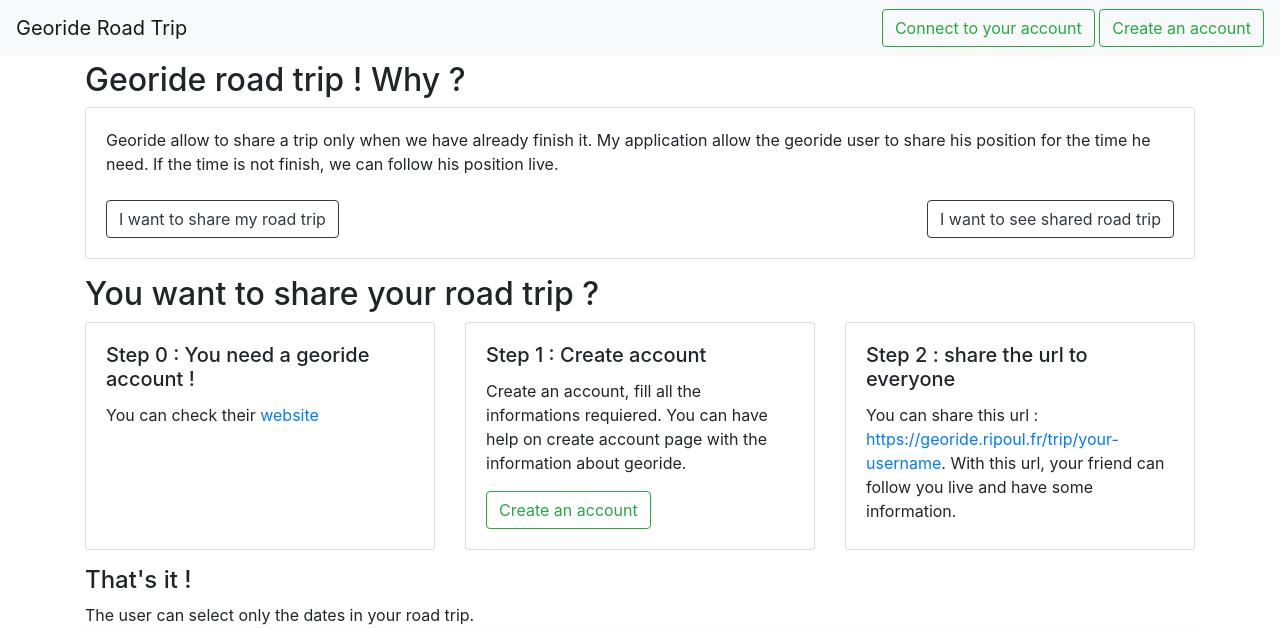
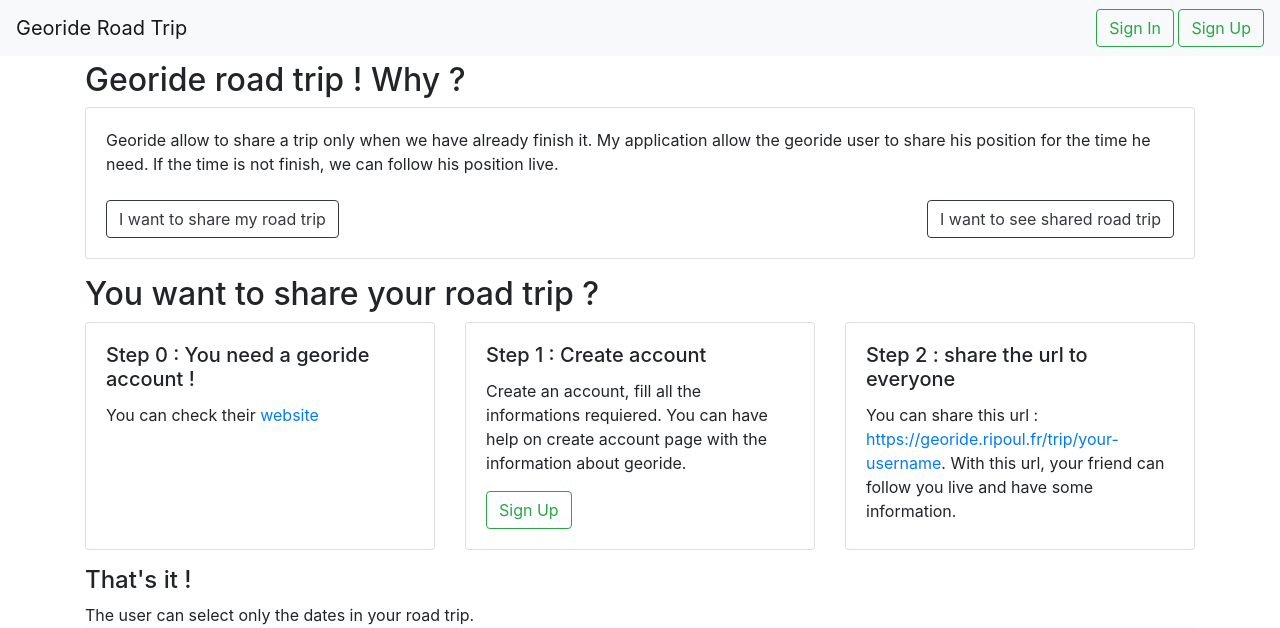
Before and after one commit to ripoul/georide-position, a Django app: page / in a window 1280 px wide. Shown: the top 628 px of the page. Run offline with Django 3.2, Linux system fonts and the light colour scheme; some libraries are stand-ins or nearby versions.

Commit message:
:pencil2: fix #36 : change text on connect, disconect and create account button

```diff
--- a/map/templates/map/connect-account.html
+++ b/map/templates/map/connect-account.html
@@ -4,7 +4,7 @@
 
 <head>
     {% include "map/all-import.html" %}
-    <title>Connect</title>
+    <title>Sign In</title>
 </head>
 
 <body>
@@ -30,9 +30,9 @@
                                 type="password" required>
                         </div> <!-- form-group// -->
                         <div class="form-group">
-                            <button type="submit" class="btn btn-primary btn-block"> Connection </button>
+                            <button type="submit" class="btn btn-primary btn-block"> Sign In </button>
                         </div> <!-- form-group// -->
-                        <p class="text-center">You don't have a account ? <a href="/create">Create one !</a> </p>
+                        <p class="text-center">You don't have a account ? <a href="/sign-up">Create one !</a> </p>
                     </form>
                 </article>
                 <!-- Modal -->
--- a/map/templates/map/create-account.html
+++ b/map/templates/map/create-account.html
@@ -3,7 +3,7 @@
 <html lang="en">
 
 <head>
-    <title>Create Account</title>
+    <title>Sign Up</title>
     {% include "map/all-import.html" %}
 </head>
 
@@ -74,9 +74,9 @@
                                 placeholder="The last day of your road trip" type="date" required>
                         </div> <!-- form-group// -->
                         <div class="form-group">
-                            <button type="submit" class="btn btn-primary btn-block"> Create Account </button>
+                            <button type="submit" class="btn btn-primary btn-block"> Sign Up </button>
                         </div> <!-- form-group// -->
-                        <p class="text-center">Have an account? <a href="/connect">Log In</a> </p>
+                        <p class="text-center">Have an account? <a href="/sign-up">Log In</a> </p>
                     </form>
                 </article>
                 <!-- Modal -->
--- a/map/templates/map/index.html
+++ b/map/templates/map/index.html
@@ -53,8 +53,7 @@
                                 <p class="card-text">Create an account, fill all the informations requiered. You can
                                     have help
                                     on create account page with the information about georide.</p>
-                                <a class="btn btn-outline-success my-2 my-sm-0" href="/create" role="button">Create an
-                                    account</a>
+                                <a class="btn btn-outline-success my-2 my-sm-0" href="/sign-up" role="button">Sign Up</a>
                             </div>
                         </div>
                     </div>
--- a/map/templates/map/nav-bar.html
+++ b/map/templates/map/nav-bar.html
@@ -3,15 +3,15 @@
     <a href="/" class="navbar-brand">Georide Road Trip</a>
     <span>
         <a class="btn btn-outline-success my-2 my-sm-0" href="/modifie" role="button">Modifie Account</a>
-        <a class="btn btn-outline-danger my-2 my-sm-0" href="/disconect" role="button">Disconect</a>
+        <a class="btn btn-outline-danger my-2 my-sm-0" href="/disconect" role="button">Sign Out</a>
     </span>
 </nav>
 {% else %}
 <nav class="navbar navbar-light bg-light" style="margin-bottom: 5px;">
     <a href="/" class="navbar-brand">Georide Road Trip</a>
     <span>
-        <a class="btn btn-outline-success my-2 my-sm-0" href="/connect" role="button">Connect to your account</a>
-        <a class="btn btn-outline-success my-2 my-sm-0" href="/create" role="button">Create an account</a>
+        <a class="btn btn-outline-success my-2 my-sm-0" href="/sign-in" role="button">Sign In</a>
+        <a class="btn btn-outline-success my-2 my-sm-0" href="/sign-up" role="button">Sign Up</a>
     </span>
 </nav>
 {% endif %}
--- a/map/urls.py
+++ b/map/urls.py
@@ -3,9 +3,9 @@
 from . import views
 
 urlpatterns = [
-    path("create", views.createAccountForm, name="createAccountForm"),
+    path("sign-up", views.createAccountForm, name="createAccountForm"),
     path("createAccount", views.createAccount, name="createAccount"),
-    path("connect", views.connectAccountForm, name="connectAccountForm"),
+    path("sign-in", views.connectAccountForm, name="connectAccountForm"),
     path("connectAccount", views.connectAccount, name="connectAccount"),
     path("modifie", views.modifieAccountForm, name="modifieAccountForm"),
     path("modifieAccount", views.modifieAccount, name="modifieAccount"),
```
